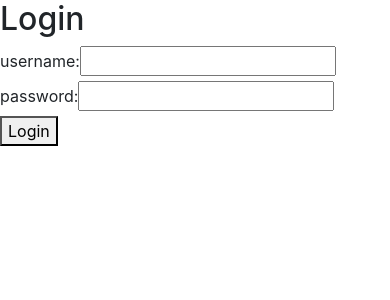
After one commit to Shay-yes/iNaturalistGo, a Django app: page /login/ in a window 390 px wide. The commit adds this page. Shown: the top 300 px of the page. Run offline with Django 3.2, Linux system fonts and the light colour scheme; tables that the repository leaves empty hold one stand-in row (values such as "Sample post").

Commit message:
Update homepage and templates
- default homepage now for non-logged-in users
- new homepage and login page
- forms, views, and urls for new pages
- subdirectories added to template directory

```diff
--- a/iNaturalist_447/Templates/home/user_home.html
+++ b/iNaturalist_447/Templates/home/user_home.html
@@ -1,4 +1,4 @@
-<!-- Homepage -->
+<!-- Logged-in Homepage -->
 {% extends 'base.html' %}
 
 {% block content %}
--- /dev/null
+++ b/iNaturalist_447/Templates/users/login.html
@@ -0,0 +1,12 @@
+{% extends 'base.html' %}
+
+{% block title %}Login{% endblock %}
+
+{% block content %}
+  <h2>Login</h2>
+  <form method="post">
+    {% csrf_token %}
+    {{ form }}
+    <button type="submit">Login</button>
+  </form>
+{% endblock %}
--- a/iNaturalist_447/iNaturalist_447/urls.py
+++ b/iNaturalist_447/iNaturalist_447/urls.py
@@ -22,5 +22,6 @@ from users import views as user_views
 urlpatterns = [
     path('', views.home, name='home'),
     path('admin/', admin.site.urls),
-    path('register/', user_views.register, name='register')
+    path('register/', user_views.register, name='register'),
+    path('login/', user_views.login, name='login'),
 ]
--- a/iNaturalist_447/users/forms.py
+++ b/iNaturalist_447/users/forms.py
@@ -1,6 +1,7 @@
 from django import forms
 from django.contrib.auth.models import User
 from django.contrib.auth.forms import UserCreationForm
+
 
 class UserRegisterForm(UserCreationForm):
     email = forms.EmailField()
@@ -8,3 +9,12 @@ class UserRegisterForm(UserCreationForm):
     class Meta:
         model = User
         fields = ['username', 'email', 'password1', 'password2']
+
+
+class UserLoginForm(forms.Form):
+    user_name = forms.CharField(label='username', max_length=100)
+    pass_word = forms.CharField(label='password', max_length=100)
+
+    class Meta:
+        model = User
+        fields = ['username', 'password']
--- a/iNaturalist_447/users/views.py
+++ b/iNaturalist_447/users/views.py
@@ -1,6 +1,6 @@
 from django.shortcuts import render, redirect
 from django.contrib import messages
-from .forms import UserRegisterForm
+from .forms import UserRegisterForm, UserLoginForm
 
 def register(request):
     if request.method == 'POST':
@@ -13,3 +13,8 @@ def register(request):
     else:
         form = UserRegisterForm()
     return render(request, 'users/register.html', {'form':form})
+
+
+def login(request):
+    form = UserLoginForm()
+    return render(request, 'users/login.html', {'form': form})
```
Also changed, not shown: iNaturalist_447/Templates/home/home.html (added, +20 -0 lines), iNaturalist_447/iNaturalist_447/views.py (+7 -1 lines).
